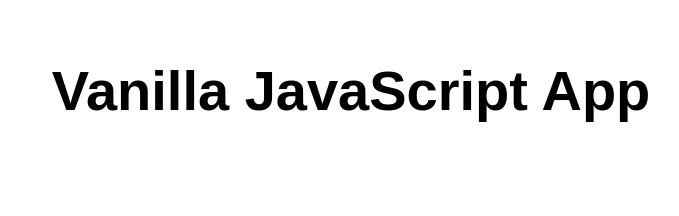
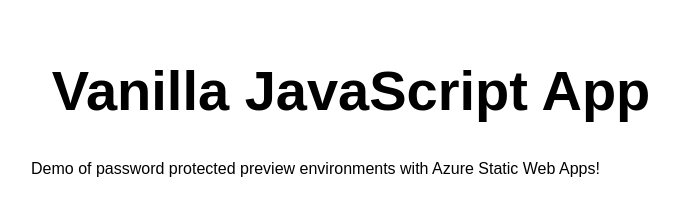
Before and after one commit to ArnoPeters/StaticWebAppDemo, a website: page src/index.html in a window 1280 px wide. Shown: the whole page, without its empty margins (289-968 px from the left). Drawn offline with Linux system fonts and the light colour scheme.

Commit message:
Update index.html

```diff
--- a/src/index.html
+++ b/src/index.html
@@ -11,6 +11,7 @@
 <body>
   <main>
     <h1>Vanilla JavaScript App</h1>
+    Demo of password protected preview environments with Azure Static Web Apps!
   </main>
 </body>
 
```
